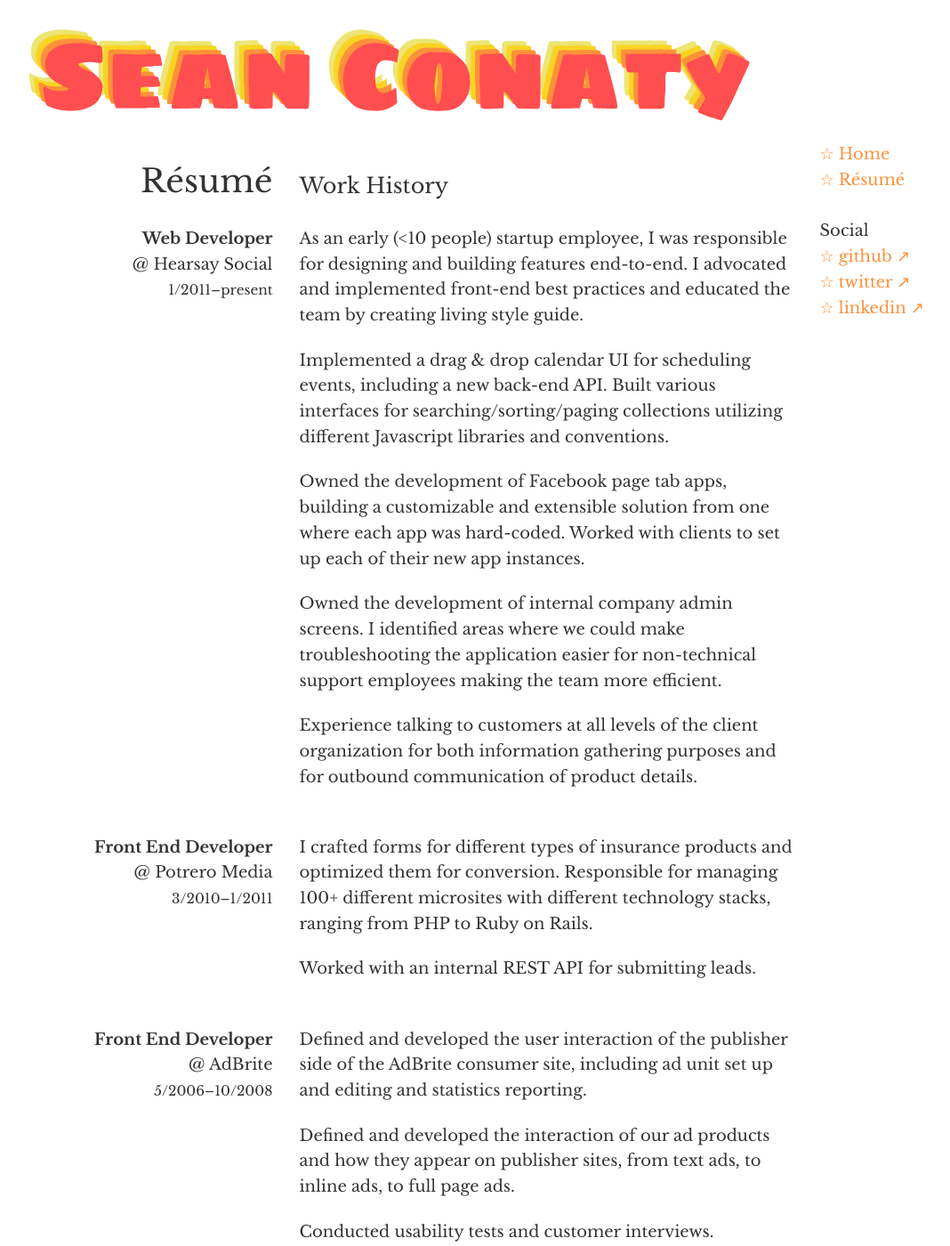
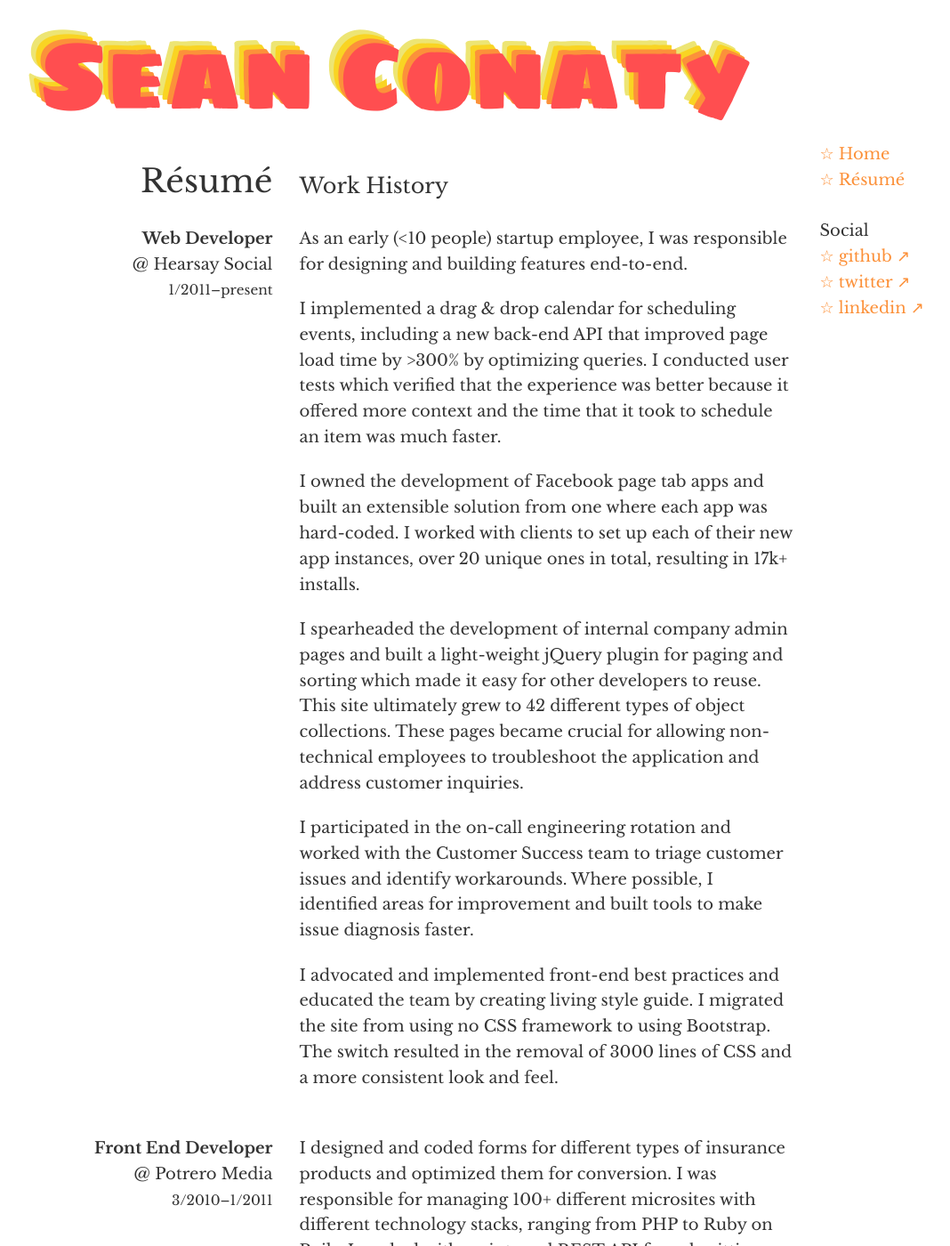
Before and after one commit to seanconaty/seanconaty.github.com, a Jekyll site: the page built from resume.html, in a window 1280 px wide and 1400 px high. Shown: the whole window at 89% size, without its empty margins (26-1094 px from the left). Built offline with Jekyll 4.4.1, drawn with Linux system fonts in a browser that asks for light colours; nearby versions of some CDN libraries; some of the changed text lies outside the part shown.

Commit message:
updating resume

```diff
--- a/resume.html
+++ b/resume.html
@@ -17,11 +17,19 @@
         <small>1/2011–present</small><br>
     </div>
     <div class="col-md-8">
-        <p>As an early (&lt;10 people) startup employee, I was responsible for designing and building features end-to-end. I advocated and implemented front-end best practices and educated the team by creating living style guide.</p>
-        <p>Implemented a drag &amp; drop calendar UI for scheduling events, including a new back-end API. Built various interfaces for searching/sorting/paging collections utilizing different Javascript libraries and conventions.</p>
-        <p>Owned the development of Facebook page tab apps, building a customizable and extensible solution from one where each app was hard-coded. Worked with clients to set up each of their new app instances.</p>
-        <p>Owned the development of internal company admin screens. I identified areas where we could make troubleshooting the application easier for non-technical support employees making the team more efficient.</p>
-        <p>Experience talking to customers at all levels of the client organization for both information gathering purposes and for outbound communication of product details.</p>
+        <p>
+        As an early (&lt;10 people) startup employee, I was responsible for designing and building features end-to-end.
+        </p><p>
+        I implemented a drag &amp; drop calendar for scheduling events, including a new back-end API that improved page load time by &gt;300% by optimizing queries. I conducted user tests which verified that the experience was better because it offered more context and the time that it took to schedule an item was much faster.
+        </p><p>
+        I owned the development of Facebook page tab apps and built an extensible solution from one where each app was hard-coded. I worked with clients to set up each of their new app instances, over 20 unique ones in total,  resulting in 17k+ installs.
+        </p><p>
+        I spearheaded the development of internal company admin pages and built a light-weight jQuery plugin for paging and sorting which made it easy for other developers to reuse. This site ultimately grew to 42 different types of object collections. These pages became crucial for allowing non-technical employees to troubleshoot the application and address customer inquiries.
+        </p><p>
+        I participated in the on-call engineering rotation and worked with the Customer Success team to triage customer issues and identify workarounds. Where possible, I identified areas for improvement and built tools to make issue diagnosis faster.
+        </p><p>
+        I advocated and implemented front-end best practices and educated the team by creating living style guide. I migrated the site from using no CSS framework to using Bootstrap. The switch resulted in the removal of 3000 lines of CSS and a more consistent look and feel.
+        </p>
     </div>
 </div>
 <div class="row job">
@@ -31,8 +39,7 @@
         <small>3/2010–1/2011</small><br>
     </div>
     <div class="col-md-8">
-        <p>I crafted forms for different types of insurance products and optimized them for conversion. Responsible for managing 100+ different microsites with different technology stacks, ranging from PHP to Ruby on Rails.</p>
-        <p>Worked with an internal REST API for submitting leads.</p>
+        <p>I designed and coded forms for different types of insurance products and optimized them for conversion. I was responsible for managing 100+ different microsites with different technology stacks, ranging from PHP to Ruby on Rails. I worked with an internal REST API for submitting leads.</p>
     </div>
 </div>
 <div class="row job">
@@ -42,9 +49,13 @@
         <small>5/2006–10/2008</small><br>
     </div>
     <div class="col-md-8">
-    <p>Defined and developed the user interaction of the publisher side of the AdBrite consumer site, including ad unit set up and editing and statistics reporting.</p>
-    <p>Defined and developed the interaction of our ad products and how they appear on publisher sites, from text ads, to inline ads, to full page ads.</p>
-    <p>Conducted usability tests and customer interviews.</p>
+        <p>
+        I defined and developed the user interaction of the publisher side of the AdBrite consumer site, including ad unit set up, editing, and statistics reporting. I created an interactive color picker with a live preview of each ad unit.
+        </p><p>
+        I defined and developed the interaction and display of ad units and how they appeared on publisher sites, including text ads, inline ads, and interstitial ads. These ad units appeared on 10,000+ sites with over 1 billion impressions a day.
+        </p><p>
+        I conducted usability tests and customer interviews.
+        </p>
     </div>
 </div>
 <div class="row job">
@@ -54,7 +65,7 @@
         <small>11/2005–5/2006</small><br>
     </div>
     <div class="col-md-8">
-        <p>Collected, consolidated and organized content for e-learning courses. Wrote HTML and CSS.</p>
+        <p>I collected, consolidated, and organized content for e-learning courses. I entered content in a custom CMS which also required writing HTML and CSS.</p>
     </div>
 </div>
 <div class="row job">
@@ -64,7 +75,7 @@
         <small>Summer 2005</small><br>
     </div>
     <div class="col-md-8">
-        <p>Taught Dreamweaver and Flash at a summer tech camp to students age 10–17. Courses were one week long with 9–6 students per week.</p>
+        <p>I taught Dreamweaver and Flash at a summer tech camp to students age 10–17. The courses were one week long with 9–6 students per week.</p>
     </div>
 </div>
 <div class="row job">
@@ -74,13 +85,14 @@
         <small>9/2004–6/2005</small><br>
     </div>
     <div class="col-md-8">
-        <p>Wrote HTML, created images, developed content for mortgage lead-generation sites. Optimized sites for search engine placement, provided customer support via email and phone.</p>
+        <p>I developed content for mortgage lead-generation sites and optimized sites for search engine placement. I provided customer support via email and phone.</p>
     </div>
 </div>
 
 <div class="row job">
     <div class="col-md-4 job-title">
         <h3>Education</h3>
+        <small>June 2004</small>
     </div>
     <div class="col-md-8 skill-description">
         <b>University of California at San Diego</b><br>
@@ -99,3 +111,13 @@
         git, vim<br>
     </div>
 </div>
+
+<div class="row job">
+    <div class="col-md-4 job-title">
+        <h3>Speaking</h3>
+    </div>
+    <div class="col-md-8 skill-description">
+    <a href="https://www.youtube.com/watch?v=_Xvev_9LWC4">Using HipChat for Work &amp; Fun</a><br>
+    Atlassian Summit 2014
+    </div>
+</div>
```
